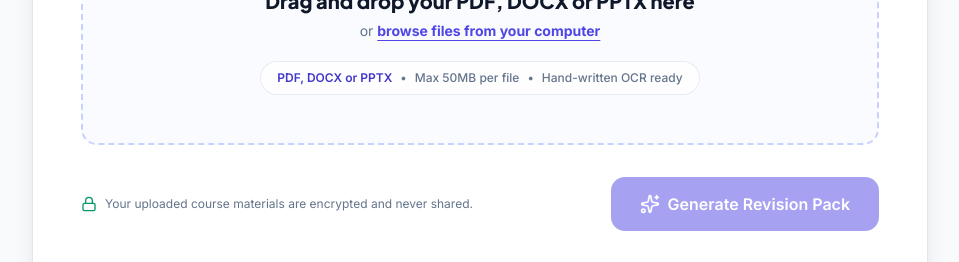
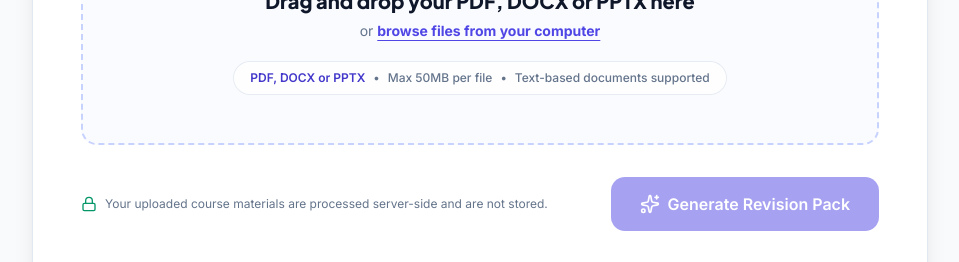
Before and after one commit to ChoudharyAyush25/Reviso, a React (Vite) app: page / in a window 1280 px wide. Shown: the part 765-1027 px from the top of the page, without its empty margins (160-1119 px from the left). Built offline with nearby package versions, Linux system fonts and the light colour scheme.

Commit message:
Polish documentation and privacy messaging

```diff
--- a/src/components/UploadLanding.jsx
+++ b/src/components/UploadLanding.jsx
@@ -164,7 +164,7 @@ export default function UploadLanding({ onUploadSubmit, onSelectSample }) {
                   <span>•</span>
                   <span>Max 50MB per file</span>
                   <span>•</span>
-                  <span>Hand-written OCR ready</span>
+                  <span>Text-based documents supported</span>
                 </div>
               </div>
             ) : (
@@ -209,7 +209,7 @@ export default function UploadLanding({ onUploadSubmit, onSelectSample }) {
           <div className="mt-8 flex flex-col sm:flex-row items-center justify-between gap-4">
             <div className="flex items-center gap-2 text-xs text-slate-500">
               <Lock className="w-4 h-4 text-emerald-600 shrink-0" />
-              <span>Your uploaded course materials are encrypted and never shared.</span>
+              <span>Your uploaded course materials are processed server-side and are not stored.</span>
             </div>
 
             <button
```
Also changed, not shown: 2 other files (tests, documents, lock files or other folders).
